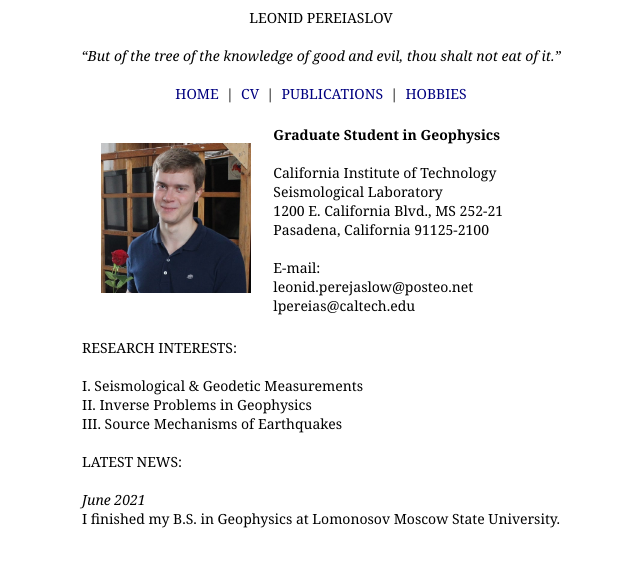
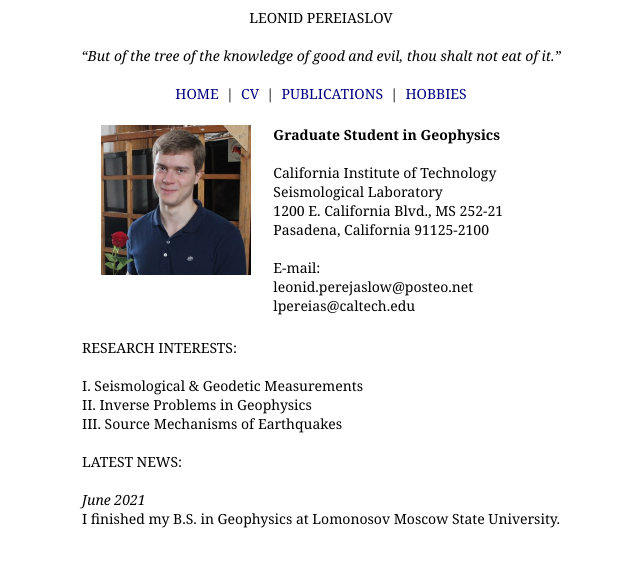
Before and after one commit to darzarrouk/darzarrouk.github.io, a plain HTML site: page index.html in a window 1280 px wide. Shown: the whole page, without its empty margins (319-959 px from the left). Drawn offline with Linux system fonts and the light colour scheme.

Commit message:
Update index.html

```diff
--- a/index.html
+++ b/index.html
@@ -25,7 +25,7 @@
 		<div id="home">
 			<table style="margin: auto;">
 			<tr>
-			<td style="text-align: center;">
+			<td style="vertical-align: top; text-align: center;">
 			<a href="Images/me.jpg">
 			<img src="Images/me.jpg" width="150px" height="150px" alt="me">
 			</a>
```
